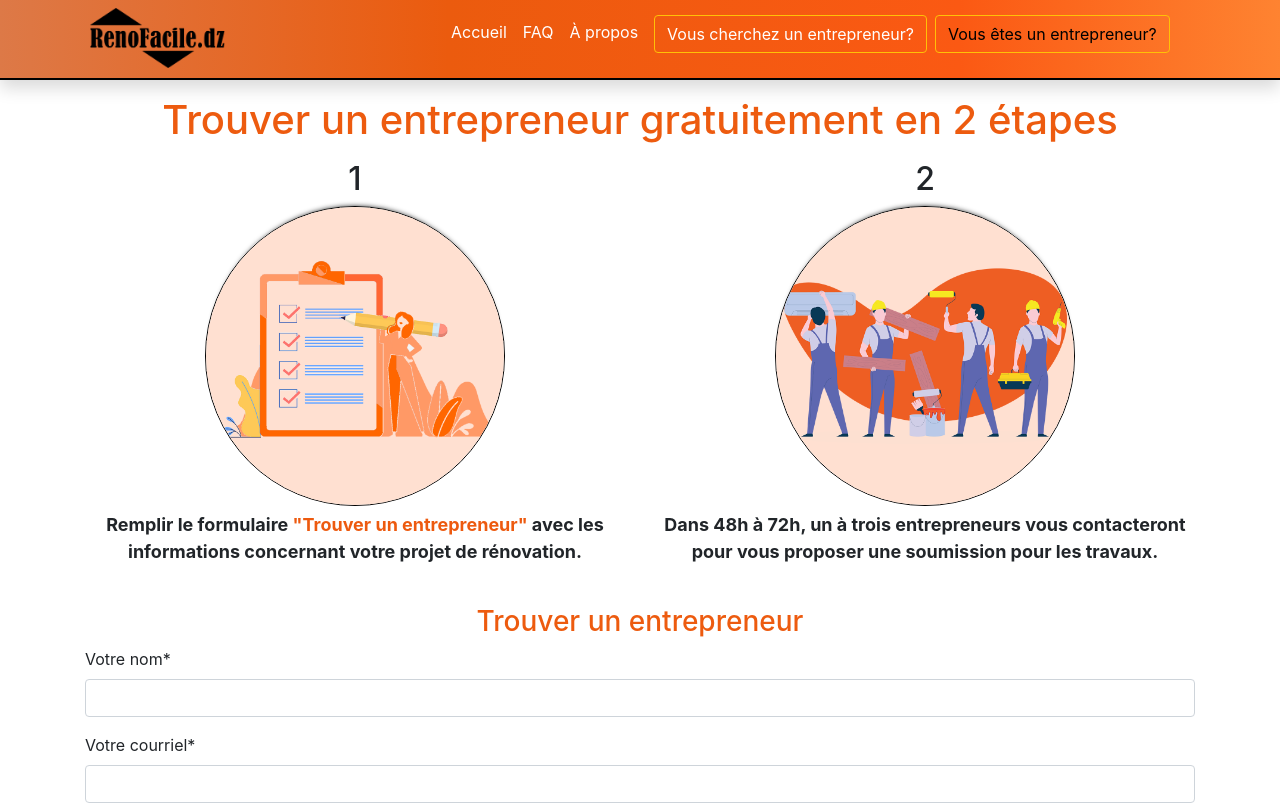
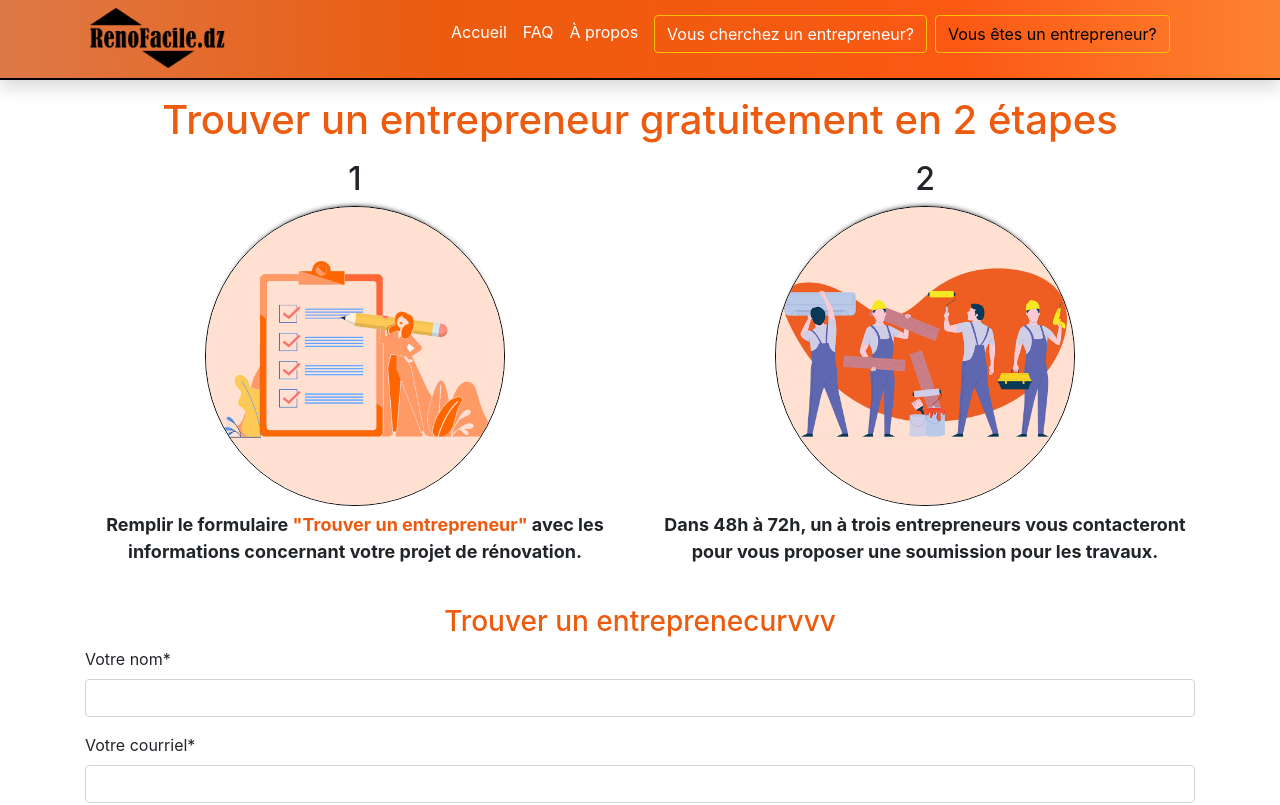
Before and after one commit to khalilbellil/next-rf, a Next.js app: page / in a window 1280 px wide. Shown: the top 805 px of the page. Built offline with nearby package versions, Linux system fonts and the light colour scheme.

Commit message:
cedric test

```diff
--- a/pages/index.js
+++ b/pages/index.js
@@ -23,7 +23,7 @@ export default function Home() {
             <br/>
             <Row>
               <div className="col home_card">
-                <h3 className="text-center">Trouver un entrepreneur</h3>
+                <h3 className="text-center">Trouver un entreprenecurvvv</h3>
                 <MainForm/>
               </div>
             </Row>
```
